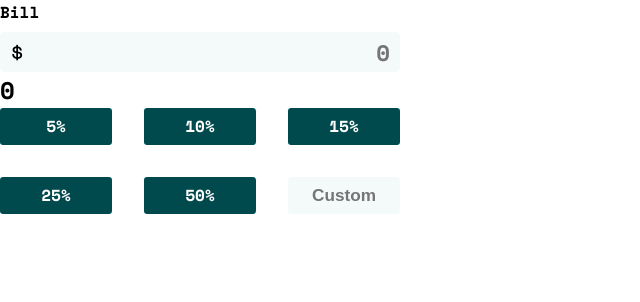
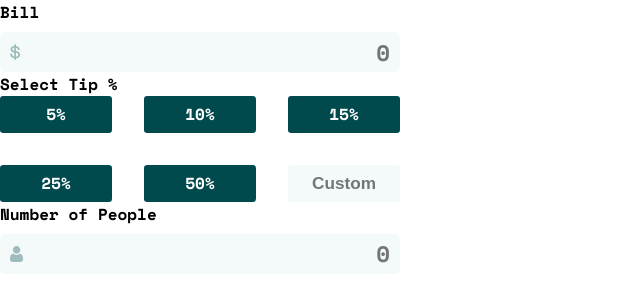
Before and after one commit to soewaiyanag/tip-calculator-app, a React (Create React App) app: page / in a window 1280 px wide. Shown: the top 302 px of the page, without its empty margins (0-640 px from the left). Built offline with nearby package versions, Linux system fonts and the light colour scheme.

Commit message:
add numberOfPeople div

```diff
--- a/src/components/CalculateTip.js
+++ b/src/components/CalculateTip.js
@@ -1,6 +1,7 @@
-import { logDOM } from "@testing-library/react";
 import React from "react";
 import "../styles/CalculateTip.scss";
+import iconPerson from "../images/icon-person.svg";
+import iconDollar from "../images/icon-dollar.svg";
 
 let tips;
 class CalculateTip extends React.Component {
@@ -9,23 +10,22 @@ class CalculateTip extends React.Component {
   }
 
   getCustomTip(e) {
-    return e.target.value === "" ? 0 : e.target.value;
+    let value = Number(e.target.value === "" ? 0 : e.target.value);
+    return value;
   }
 
   removeActiveClass() {
     tips.forEach((t) => {
-      t.classList.remove("active");
+      if (t.classList.contains("active")) {
+        t.classList.remove("active");
+        return;
+      }
     });
   }
 
+  tips = [5, 10, 15, 25, 50];
+
   state = {
-    tips: [
-      { value: 5 },
-      { value: 10 },
-      { value: 15 },
-      { value: 25 },
-      { value: 50 },
-    ],
     tipValue: 0,
   };
 
@@ -38,28 +38,27 @@ class CalculateTip extends React.Component {
           </label>
           <div className="bill__input">
             <input id="bill" placeholder="0" type="number" />
-            <span>$</span>
+            <img src={iconDollar} alt="icon" />
           </div>
         </div>
         <div className="tips">
-          {/* <h2 className="tips__header">Select Tip %</h2> */}
-          <h2 className="tips__header">{this.state.tipValue}</h2>
+          <label className="tips__label">Select Tip %</label>
           <div className="tips--container">
-            {this.state.tips.map((tip) => {
+            {this.tips.map((tip) => {
               return (
                 <span
-                  key={tip.value}
+                  key={tip}
                   className="tips__tip"
                   onClick={(e) => {
                     this.removeActiveClass();
                     e.target.classList.add("active");
 
                     this.setState({
-                      tipValue: tip.value,
+                      tipValue: tip,
                     });
                   }}
                 >
-                  {tip.value}%
+                  {tip}%
                 </span>
               );
             })}
@@ -70,6 +69,8 @@ class CalculateTip extends React.Component {
               name="custom"
               id="custom"
               placeholder="Custom"
+              min="10"
+              max="100"
               onClick={(e) => {
                 this.removeActiveClass();
                 e.target.classList.add("active");
@@ -82,6 +83,15 @@ class CalculateTip extends React.Component {
             />
           </div>
         </div>
+        <div className="numberOfPeople">
+          <label htmlFor="numberOfPeople" className="numberOfPeople__label">
+            Number of People
+          </label>
+          <div className="numberOfPeople__input">
+            <input id="numberOfPeople" placeholder="0" type="number" />
+            <img src={iconPerson} alt="icon" />
+          </div>
+        </div>
       </section>
     );
   }
--- a/src/styles/CT-bill.scss
+++ /dev/null
@@ -1,64 +0,0 @@
-// REMOVE ARROWS
-/* Chrome, Safari, Edge, Opera */
-input::-webkit-outer-spin-button,
-input::-webkit-inner-spin-button {
-  -webkit-appearance: none;
-  margin: 0;
-}
-/* Firefox */
-input[type="number"] {
-  -moz-appearance: textfield;
-}
-
-label[for="bill"] {
-  display: block;
-}
-
-.bill {
-  --space: 10px;
-  #bill {
-    text-align: right;
-    padding-right: var(--space);
-  }
-
-  &__label {
-    font-weight: 600;
-  }
-
-  &__input {
-    margin-top: 0.5rem;
-    position: relative;
-    height: 40px;
-    width: 100%;
-    max-width: var(--mw);
-    font-size: 1.5rem;
-    border-radius: 5px;
-    background-color: var(--cyan-light-1);
-
-    input {
-      cursor: pointer;
-      height: 100%;
-      width: 100%;
-      font-size: 1.4rem;
-      background: transparent;
-      border: none;
-      outline: none;
-      border-radius: 5px;
-      font-family: "Space Mono", monospace;
-
-      color: var(--cyan-dark);
-      font-weight: 700;
-
-      &:focus {
-        outline: var(--cyan) 2px solid;
-      }
-    }
-
-    span {
-      position: absolute;
-      left: var(--space);
-      top: 50%;
-      transform: translateY(-50%);
-    }
-  }
-}
--- a/src/styles/CT-tip.scss
+++ /dev/null
@@ -1,44 +0,0 @@
-.tips {
-  input[type="radio"] {
-    display: none;
-  }
-  &--container {
-    width: 100%;
-    max-width: var(--mw);
-    display: grid;
-    grid-template-columns: repeat(auto-fit, minmax(5rem, 1fr));
-    gap: 2rem;
-  }
-  &__tip {
-    padding: 0.4rem 0;
-    background-color: var(--cyan-dark-3);
-    text-align: center;
-    color: white;
-    font-weight: 700;
-    border-radius: 0.2rem;
-    cursor: pointer;
-    user-select: none;
-
-    &.active {
-      background-color: var(--cyan);
-      color: black;
-    }
-
-    &.custom {
-      position: relative;
-      color: var(--cyan-dark-2);
-      background-color: var(--cyan-light-1);
-      outline: none;
-      border: none;
-      text-align: center;
-      font-size: 1.075rem;
-      font-weight: 700;
-      border-radius: 0.2rem;
-      cursor: pointer;
-      &.active {
-        color: var(--cyan-dark-3);
-        outline: var(--cyan) 2px solid;
-      }
-    }
-  }
-}
--- a/src/styles/CalculateTip.scss
+++ b/src/styles/CalculateTip.scss
@@ -1,2 +1,112 @@
-@use "./CT-bill.scss";
-@use "./CT-tip.scss";
+// REMOVE ARROWS
+/* Chrome, Safari, Edge, Opera */
+input::-webkit-outer-spin-button,
+input::-webkit-inner-spin-button {
+  -webkit-appearance: none;
+  margin: 0;
+}
+/* Firefox */
+input[type="number"] {
+  -moz-appearance: textfield;
+}
+
+label[for="bill"] {
+  display: block;
+}
+
+label {
+  font-weight: 600;
+}
+
+.bill,
+.numberOfPeople {
+  --space: 10px;
+
+  input[type="number"] {
+    text-align: right;
+    padding-right: var(--space);
+  }
+
+  &__input {
+    margin-top: 0.5rem;
+    position: relative;
+    height: 40px;
+    width: 100%;
+    max-width: var(--mw);
+    font-size: 1.5rem;
+    border-radius: 5px;
+    background-color: var(--cyan-light-1);
+
+    input {
+      cursor: pointer;
+      height: 100%;
+      width: 100%;
+      font-size: 1.4rem;
+      background: transparent;
+      border: none;
+      outline: none;
+      border-radius: 5px;
+      font-family: "Space Mono", monospace;
+
+      color: var(--cyan-dark);
+      font-weight: 700;
+
+      &:focus {
+        outline: var(--cyan) 2px solid;
+      }
+    }
+
+    img[alt="icon"] {
+      pointer-events: none;
+      position: absolute;
+      left: var(--space);
+      top: 50%;
+      transform: translateY(-50%);
+    }
+  }
+}
+
+.tips {
+  input[type="radio"] {
+    display: none;
+  }
+  &--container {
+    width: 100%;
+    max-width: var(--mw);
+    display: grid;
+    grid-template-columns: repeat(auto-fit, minmax(5rem, 1fr));
+    gap: 2rem;
+  }
+  &__tip {
+    padding: 0.4rem 0;
+    background-color: var(--cyan-dark-3);
+    text-align: center;
+    color: white;
+    font-weight: 700;
+    border-radius: 0.2rem;
+    cursor: pointer;
+    user-select: none;
+
+    &.active {
+      background-color: var(--cyan);
+      color: black;
+    }
+
+    &.custom {
+      position: relative;
+      color: var(--cyan-dark-2);
+      background-color: var(--cyan-light-1);
+      outline: none;
+      border: none;
+      text-align: center;
+      font-size: 1.075rem;
+      font-weight: 700;
+      border-radius: 0.2rem;
+      cursor: pointer;
+      &.active {
+        color: var(--cyan-dark-3);
+        outline: var(--cyan) 2px solid;
+      }
+    }
+  }
+}
```
Also changed, not shown: 1 other file (tests, documents, lock files or other folders).
